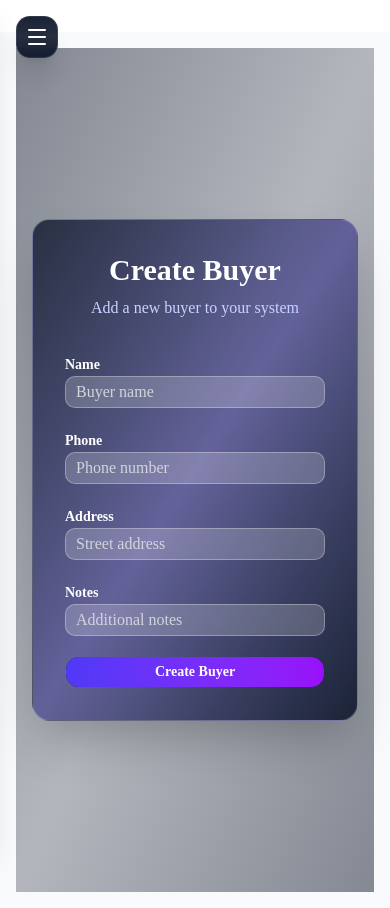
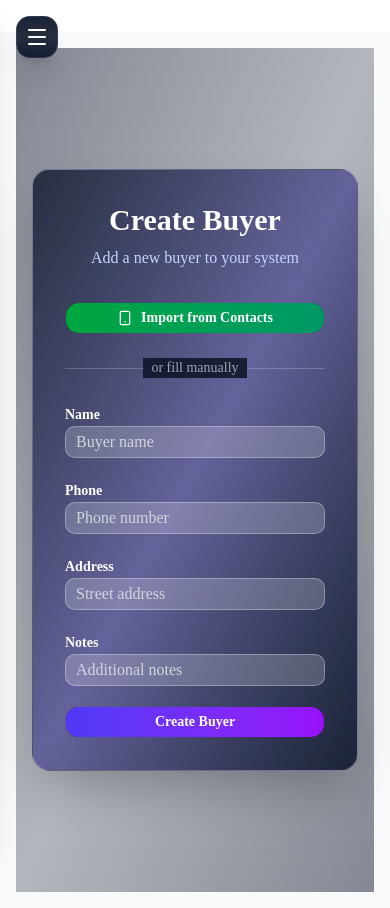
Before and after one commit to martinfort1/egg-tracker-frontend, a Next.js app: page /buyers/new in a window 390 px wide. Built offline with nearby package versions, Linux system fonts and the light colour scheme; no server answers; sample sign-in values are in the browser's storage; a web font is replaced by a local one.

Commit message:
feat: add contact picker button to use the phone contact app to fill the form

```diff
--- a/package.json
+++ b/package.json
@@ -4,6 +4,7 @@
   "private": true,
   "scripts": {
     "dev": "next dev",
+    "phone": "next dev -H 0.0.0.0",
     "build": "next build",
     "start": "next start",
     "lint": "eslint"
--- /dev/null
+++ b/src/app/api/[...path]/route.ts
@@ -0,0 +1,36 @@
+import { NextRequest, NextResponse } from "next/server";
+
+//This proxy is for DEVELOPMENT purposes only (http backend and https frontend data transfers). In production: requests go directly to backend URL /api proxy is never used
+const API_URL = "http://127.0.0.1:3000";
+
+async function handler(
+  req: NextRequest,
+  { params }: { params: Promise<{ path: string[] }> }
+) {
+  const { path } = await params;
+
+  const response = await fetch(
+    `${API_URL}/${path.join("/")}${req.nextUrl.search}`,
+    {
+      method: req.method,
+      headers: req.headers,
+      body:
+        req.method !== "GET" && req.method !== "HEAD"
+          ? await req.text()
+          : undefined,
+    }
+  );
+
+  return new NextResponse(await response.text(), {
+    status: response.status,
+    headers: response.headers,
+  });
+}
+
+export {
+  handler as GET,
+  handler as POST,
+  handler as PUT,
+  handler as PATCH,
+  handler as DELETE,
+};
--- a/src/app/buyers/[id]/edit/page.tsx
+++ b/src/app/buyers/[id]/edit/page.tsx
@@ -11,15 +11,35 @@ import { Input } from "@/components/ui/input";
 import { toast } from "sonner";
 import { useEffect, useState } from "react";
 import LoadSpin from "@/components/load-spin";
+import { pickContact } from "@/lib/contact-picker";
+import { Smartphone } from "lucide-react";
 
 export default function EditBuyerPage() {
     const router = useRouter();
     const { id } = useParams();
     const [loading, setLoading] = useState(true);
+    const [isLoadingContact, setIsLoadingContact] = useState(false);
 
     const { register, handleSubmit, formState: { errors }, setValue } = useForm<any>({
         resolver: zodResolver(buyerSchema)
     });
+
+    const handleImportContact = async () => {
+        setIsLoadingContact(true);
+        try {
+            const contact = await pickContact();
+            if (contact) {
+                if (contact.name) setValue("name", contact.name);
+                if (contact.phone) setValue("phone", contact.phone);
+                if (contact.address) setValue("address", contact.address);
+                toast.success("Contact imported successfully");
+            }
+        } catch (error: any) {
+            toast.error(error.message || "Failed to import contact");
+        } finally {
+            setIsLoadingContact(false);
+        }
+    };
 
     useEffect(() => {
         const fetchBuyer = async () => {
@@ -59,6 +79,16 @@ export default function EditBuyerPage() {
                     <h1 className="text-3xl md:text-4xl font-black text-white mb-2">Edit Buyer</h1>
                     <p className="text-indigo-200">Update buyer information</p>
                 </div>
+
+                <Button
+                    type="button"
+                    onClick={handleImportContact}
+                    disabled={isLoadingContact}
+                    className="w-full bg-linear-to-r from-green-600 to-emerald-600 text-white font-semibold hover:from-green-700 hover:to-emerald-700 transition active:scale-95 rounded-xl cursor-pointer flex items-center justify-center gap-2"
+                >
+                    <Smartphone size={18} />
+                    {isLoadingContact ? "Importing..." : "Import from Contacts"}
+                </Button>
 
                 <form onSubmit={handleSubmit(onSubmit)} className="space-y-5">
                     <div className="space-y-2">
--- a/src/app/buyers/new/page.tsx
+++ b/src/app/buyers/new/page.tsx
@@ -9,16 +9,36 @@ import { useForm } from "react-hook-form";
 import { Button } from "@/components/ui/button";
 import { Input } from "@/components/ui/input";
 import { toast } from "sonner";
-
+import { pickContact } from "@/lib/contact-picker";
+import { Smartphone } from "lucide-react";
+import { useState } from "react";
 
 
 export default function NewBuyerPage() {
 
     const router = useRouter();
+    const [isLoadingContact, setIsLoadingContact] = useState(false);
 
-    const { register, handleSubmit, formState: { errors } } = useForm<any>({
+    const { register, handleSubmit, formState: { errors }, setValue } = useForm<any>({
         resolver: zodResolver(buyerSchema)
     })
+
+    const handleImportContact = async () => {
+        setIsLoadingContact(true);
+        try {
+            const contact = await pickContact();
+            if (contact) {
+                if (contact.name) setValue("name", contact.name);
+                if (contact.phone) setValue("phone", contact.phone);
+                if (contact.address) setValue("address", contact.address);
+                toast.success("Contact imported successfully");
+            }
+        } catch (error: any) {
+            toast.error(error.message || "Failed to import contact");
+        } finally {
+            setIsLoadingContact(false);
+        }
+    };
 
     const onSubmit = async (data: FormData)=> {
         await api.post("/buyers", data);
@@ -32,6 +52,25 @@ export default function NewBuyerPage() {
                 <div className="text-center mb-8">
                     <h1 className="text-3xl md:text-4xl font-black text-white mb-2">Create Buyer</h1>
                     <p className="text-indigo-200">Add a new buyer to your system</p>
+                </div>
+
+                <Button
+                    type="button"
+                    onClick={handleImportContact}
+                    disabled={isLoadingContact}
+                    className="w-full bg-linear-to-r from-green-600 to-emerald-600 text-white font-semibold hover:from-green-700 hover:to-emerald-700 transition active:scale-95 rounded-xl cursor-pointer flex items-center justify-center gap-2"
+                >
+                    <Smartphone size={18} />
+                    {isLoadingContact ? "Importing..." : "Import from Contacts"}
+                </Button>
+
+                <div className="relative">
+                    <div className="absolute inset-0 flex items-center">
+                        <div className="w-full border-t border-white/20"></div>
+                    </div>
+                    <div className="relative flex justify-center text-sm">
+                        <span className="px-2 bg-slate-900/90 text-white/60">or fill manually</span>
+                    </div>
                 </div>
 
                 <form onSubmit={handleSubmit(onSubmit)} className="space-y-5">
--- a/src/app/employees/new/page.tsx
+++ b/src/app/employees/new/page.tsx
@@ -6,17 +6,37 @@ import { api } from "@/lib/api";
 import { useRouter } from "next/navigation";
 import { useForm } from "react-hook-form";
 import { toast } from "sonner";
+import { pickContact } from "@/lib/contact-picker";
+import { Smartphone } from "lucide-react";
+import { useState } from "react";
 
 export default function NewEmployeePage() {
     const router = useRouter();
+    const [isLoadingContact, setIsLoadingContact] = useState(false);
 
-    const { register, handleSubmit, formState: { errors } } = useForm({
+    const { register, handleSubmit, formState: { errors }, setValue } = useForm({
         defaultValues: {
             name: "",
             phone: "",
             salary: 0
         }
     });
+
+    const handleImportContact = async () => {
+        setIsLoadingContact(true);
+        try {
+            const contact = await pickContact();
+            if (contact) {
+                if (contact.name) setValue("name", contact.name);
+                if (contact.phone) setValue("phone", contact.phone);
+                toast.success("Contact imported successfully");
+            }
+        } catch (error: any) {
+            toast.error(error.message || "Failed to import contact");
+        } finally {
+            setIsLoadingContact(false);
+        }
+    };
 
     const onSubmit = async (data: any) => {
         try {
@@ -34,6 +54,25 @@ export default function NewEmployeePage() {
                 <div className="text-center mb-8">
                     <h1 className="text-3xl md:text-4xl font-black text-white mb-2">Add Employee</h1>
                     <p className="text-indigo-200">Create a new employee record</p>
+                </div>
+
+                <Button
+                    type="button"
+                    onClick={handleImportContact}
+                    disabled={isLoadingContact}
+                    className="w-full bg-linear-to-r from-green-600 to-emerald-600 text-white font-semibold hover:from-green-700 hover:to-emerald-700 transition active:scale-95 rounded-xl cursor-pointer flex items-center justify-center gap-2"
+                >
+                    <Smartphone size={18} />
+                    {isLoadingContact ? "Importing..." : "Pick from Contacts"}
+                </Button>
+
+                <div className="relative">
+                    <div className="absolute inset-0 flex items-center">
+                        <div className="w-full border-t border-white/20"></div>
+                    </div>
+                    <div className="relative flex justify-center text-sm">
+                        <span className="px-2 bg-slate-900/90 text-white/60">or fill manually</span>
+                    </div>
                 </div>
 
                 <form onSubmit={handleSubmit(onSubmit)} className="space-y-5">
--- a/src/components/buyer-card.tsx
+++ b/src/components/buyer-card.tsx
@@ -39,7 +39,7 @@ export default function BuyerCard({ buyer, refresh }: any) {
                 </div>
             </div>
 
-            <div className="grid grid-cols-1 gap-2 pt-2">
+            <div className="grid grid-cols-1 gap-2 pt-6 sm:pt-2">
                 <Link href={`/buyers/${buyer.id}`}>
                     <Button size="sm" className="w-full hover:bg-slate-700 cursor-pointer">View Details</Button>
                 </Link>
--- a/src/lib/api.ts
+++ b/src/lib/api.ts
@@ -2,7 +2,8 @@ import axios from "axios";
 import { logout } from "@/lib/auth";
 
 export const api = axios.create({
-    baseURL: "http://localhost:3000",
+    // baseURL: "/api",
+    baseURL: process.env.NEXT_PUBLIC_API_URL
 });
 
 api.interceptors.request.use((config) => {
--- /dev/null
+++ b/src/lib/contact-picker.ts
@@ -0,0 +1,44 @@
+/**
+ * Contact Picker API utility to import contacts from the device
+ * Uses the Contact Picker API available on Chrome, Edge, and Samsung Internet
+ */
+
+export interface ContactInfo {
+  name?: string;
+  phone?: string;
+  address?: string;
+}
+
+export async function pickContact(): Promise<ContactInfo | null> {
+  // Check if Contact Picker API is supported
+  if (!("contacts" in navigator)) {
+    throw new Error(
+      "Contact Picker API is not supported on this device. Please use Chrome, Edge, or Samsung Internet to import contacts. You can also manually enter contact information."
+    );
+  }
+
+  try {
+    const contacts = await (navigator as any).contacts.select(
+      ["name", "tel", "address"],
+      { multiple: false }
+    );
+
+    if (!contacts || contacts.length === 0) {
+      return null;
+    }
+
+    const contact = contacts[0];
+
+    return {
+      name: contact.name?.[0] || "",
+      phone: contact.tel?.[0] || "",
+      address: contact.address?.[0] || "",
+    };
+  } catch (error: any) {
+    if (error.name === "AbortError") {
+      // User cancelled the contact picker
+      return null;
+    }
+    throw error;
+  }
+}
```
Also changed, not shown: src/app/buyers/[id]/page.tsx (+6 -3 lines).
